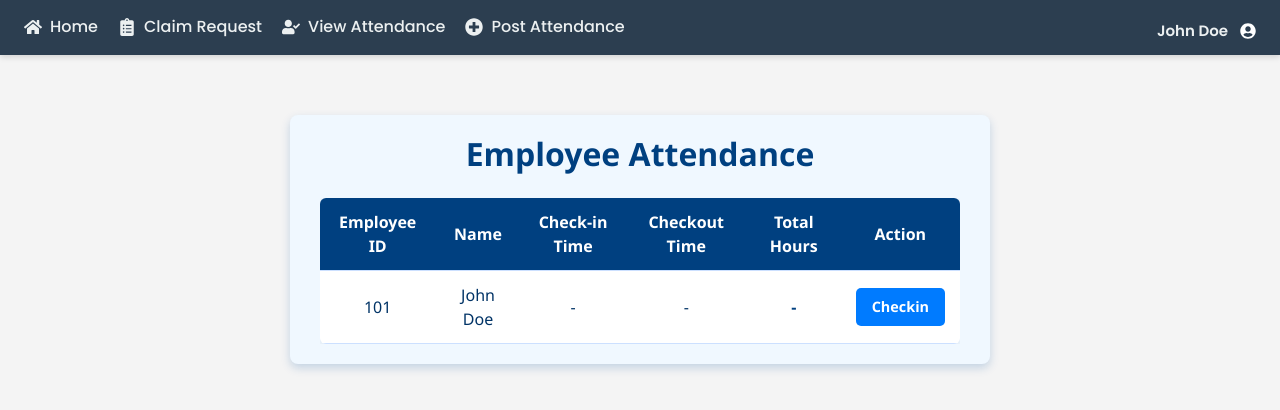
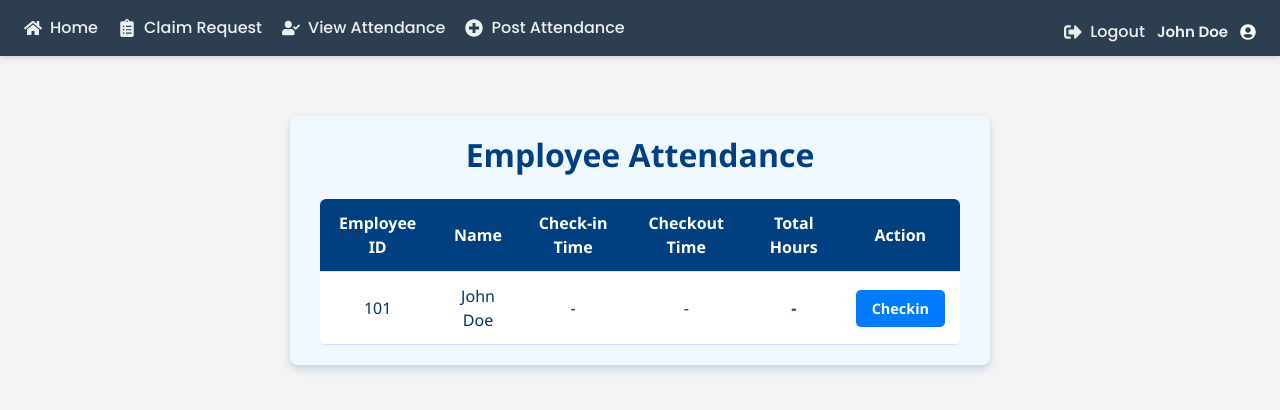
Before and after one commit to Geja137/Attendance-Frontend, a React (Create React App) app in the folder attendance/: page /user/post-attendance in a window 1280 px wide. Shown: the top 410 px of the page. Built offline with nearby package versions, Linux system fonts and the light colour scheme.

Commit message:
Committing navbar

```diff
--- a/attendance/src/Component/UserBranch/AttendancePage.js
+++ b/attendance/src/Component/UserBranch/AttendancePage.js
@@ -58,8 +58,7 @@ const AttendancePage = () => {
         JSON.stringify({ checkinTime: currentTime })
       );
       setButtonLabel("Checkout");
-      alert("✅ Check-in successful! Redirecting to login page in 5 seconds...");
-      setTimeout(() => navigate("/user-login"), 5000);
+
     } else if (buttonLabel === "Checkout") {
       const confirmCheckout = window.confirm(
         "Are you sure you want to checkout? Please confirm to complete your attendance."
@@ -72,8 +71,8 @@ const AttendancePage = () => {
         JSON.stringify({ checkinTime, checkoutTime: currentTime })
       );
       setButtonLabel("Checked Out");
-      alert("✅ Checkout successful! Redirecting to login page in 5 seconds...");
-      setTimeout(() => navigate("/user-login"), 5000);
+
+
     }
   };
 
--- a/attendance/src/Component/UserBranch/UserNavbar.js
+++ b/attendance/src/Component/UserBranch/UserNavbar.js
@@ -1,7 +1,7 @@
 // src/Component/UserBranch/UserNavbar.js
 import React from "react";
 import { Link } from "react-router-dom";
-import { FaHome, FaClipboardList, FaUserCheck, FaPlusCircle, FaUserCircle } from "react-icons/fa";
+import { FaHome, FaClipboardList, FaUserCheck, FaPlusCircle, FaUserCircle, FaSignOutAlt } from "react-icons/fa";
 import styles from "./UserNavbar.module.css";
 
 const UserNavbar = () => {
@@ -21,15 +21,18 @@ const UserNavbar = () => {
         <Link to="/user/post-attendance" className={styles.navbarLink}>
           <FaPlusCircle className={styles.icon} /> Post Attendance
         </Link>
+
       </div>
 
-      {/* Right side profile */}
       <div className={styles.navbarRight}>
+        <Link to="/user-login" className={styles.navbarLink}>
+          <FaSignOutAlt className={styles.icon} /> Logout
+        </Link>
         <span className={styles.profileName}>John Doe</span>
-        {/* If no profile picture, use FaUserCircle */}
+
         <FaUserCircle className={styles.profileIcon} />
-        {/* If you have real profile pic, replace above with:
-        <img className={styles.profileAvatar} src="/path/to/profile.jpg" alt="Profile" /> */}
+
+
       </div>
     </nav>
   );
```
